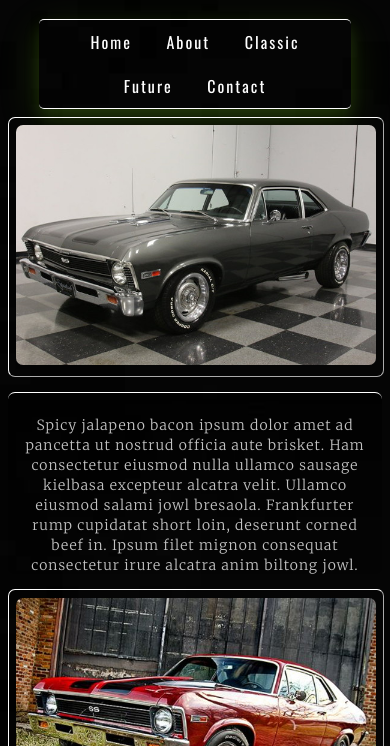
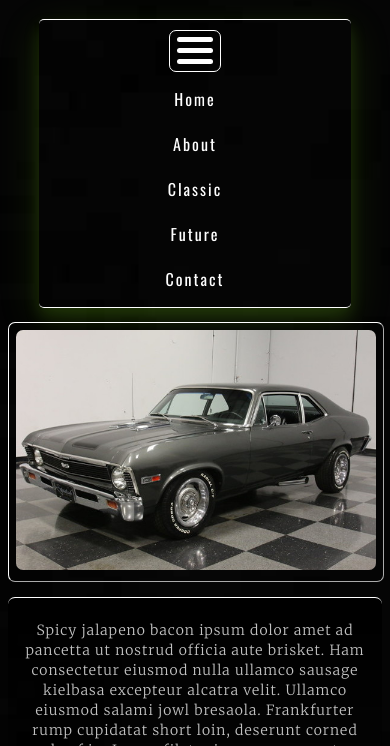
Before and after one commit to lBladeRunnerl/sassPage3, a plain HTML site: page index.html in a window 390 px wide. Shown: the part 98-844 px from the top of the page. Drawn offline with nearby package versions, Linux system fonts and the light colour scheme.

Commit message:
still tweaking

```diff
--- /dev/null
+++ b/SCSS/colors.scss
@@ -0,0 +1,6 @@
+$black: #000000;
+$white: #ffffff;
+$green: rgba(99, 169, 20, 0.15);
+$grey1: rgba(26, 26, 26, 1);
+$greenGlow: 0 8px 16px 0 rgba(99, 169, 20, 0.2), 0 12px 40px 0 rgba(99, 169, 20, 0.19);
+$red:rgba(235, 0, 0, 1);
--- a/SCSS/main.scss
+++ b/SCSS/main.scss
@@ -1,7 +1,5 @@
-$black: #000000;
-$white: #ffffff;
-$green: rgba(99, 169, 20, 0.15);
-$grey1: rgba(26, 26, 26, 1);
+@import 'colors';
+
 body{
 	background-image: url('../images/background.jpg');
 	background-size: cover;
@@ -41,10 +39,10 @@ header {
 	.container1 {
 		display: block;
 		width: 96%;
-		margin: 1%;
+		margin: 10px 1%;
 		box-sizing: content-box;
 		padding:1% 1% 2% 1%;
-
+		border-bottom: 1px solid transparent;
 		#box1 {
 			display: block;
 			width: 96%;
@@ -76,6 +74,7 @@ header {
 			box-sizing: border-box;
 			background-image: linear-gradient(to bottom, $black, transparent);
 			border-radius: 7px;
+
 		}
 
 
--- a/SCSS/media.scss
+++ b/SCSS/media.scss
@@ -1,21 +1,29 @@
+@import 'colors';
 
 @media screen and (max-width: 680px) {
 
-	nav ul li {
-		box-sizing: border-box;
-		display: block;
-		width: 100%;
-		color: $green;
+	nav {
+		@import 'miniNav';
+		ul {
+	 		li {
+				box-sizing: border-box;
+				display: block;
+				width: 96%;
+				color: $white;
+				padding: 10px;
+				margin: 0 auto;
+			}
+		}
 	}
 
 	.container {
 		display: block;
 		width: auto;
+		.container1 {
 
+
+		}
 	}
 
-	.container1 {
-		width: 100%;
 
-	}
 }
--- /dev/null
+++ b/SCSS/miniNav.scss
@@ -0,0 +1,24 @@
+@import 'colors';
+#handle {
+	border: 1px solid $white;
+	border-radius: 7px;
+	width: 50px;
+	height: 40px;
+	margin: 5px auto;
+	cursor: pointer;
+
+	#icon {
+		#stripe {
+			background-color: $white;
+			border-radius: 10px;
+			height: 5px;
+			width: 36px;
+			margin: 6px auto;
+		}
+	}
+
+	&:hover {
+	box-shadow: $greenGlow;
+	background-color: $green;
+}
+}
--- a/SCSS/navbar.scss
+++ b/SCSS/navbar.scss
@@ -1,8 +1,5 @@
-$white: #ffffff;
-$black: rgba(0, 0, 0, 0.64);
+@import 'colors';
 
-$grey1: rgba(26, 26, 26, 1);
-$greenGlow: 0 8px 16px 0 rgba(99, 169, 20, 0.2), 0 12px 40px 0 rgba(99, 169, 20, 0.19);
 nav {
 	border-top: 1px solid $white;
 	border-bottom: 1px solid $white;
@@ -10,13 +7,18 @@ nav {
 	width: 80%;
 	margin: 0 10%;
 	box-shadow: $greenGlow;
+	padding: 5px 0;
+
 
 	ul {
 		box-sizing: border-box;
 		width: auto;
-		margin: 0 1%;
+		margin: 0 ;
 		padding: 0;
+
 		text-align: center;
+		overflow: hidden;
+
 
 		li {
 			font-family: 'Oswald', sans-serif;
@@ -24,14 +26,16 @@ nav {
 			color: $white;
 			list-style-type: none;
 			display: inline-flex;
-			padding: 10px 5%;
-
+			padding: 5px 5%;
+			border-bottom: 1px solid transparent;
 		}
 
 		li:hover {
 			cursor: pointer;
 			background-image: linear-gradient(to bottom, transparent, rgba(99, 169, 20, 0.5));
-			border-radius: 5px;
+			border-radius: 7px;
+			border-bottom: 1px solid $white;
+
 
 		}
 	}
--- a/index.html
+++ b/index.html
@@ -22,6 +22,13 @@
 	</header>
 
 	<nav>
+		<div id="handle">
+		  	<div id="icon">
+	  			<div id="stripe"></div>
+				<div id="stripe"></div>
+				<div id="stripe"></div>
+			</div>
+		</div>
 		<ul>
 			<li>Home</li>
 			<li>About</li>
@@ -89,5 +96,7 @@
 
  	</div>
 
+
+
 </body>
 </html>
```
Also changed, not shown: CSS/main.css, SCSS/navbar.css (deleted), 1 other file.
